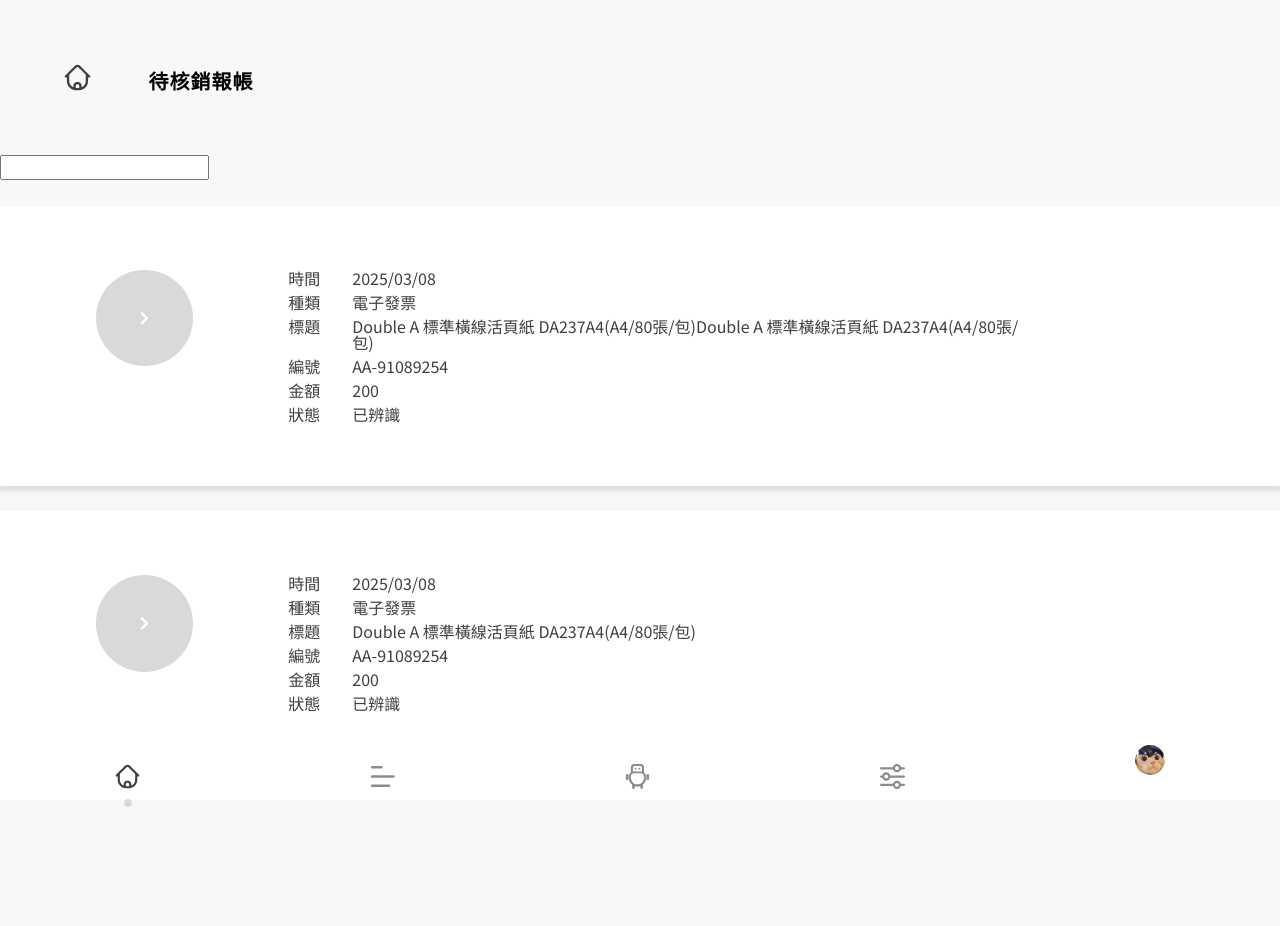
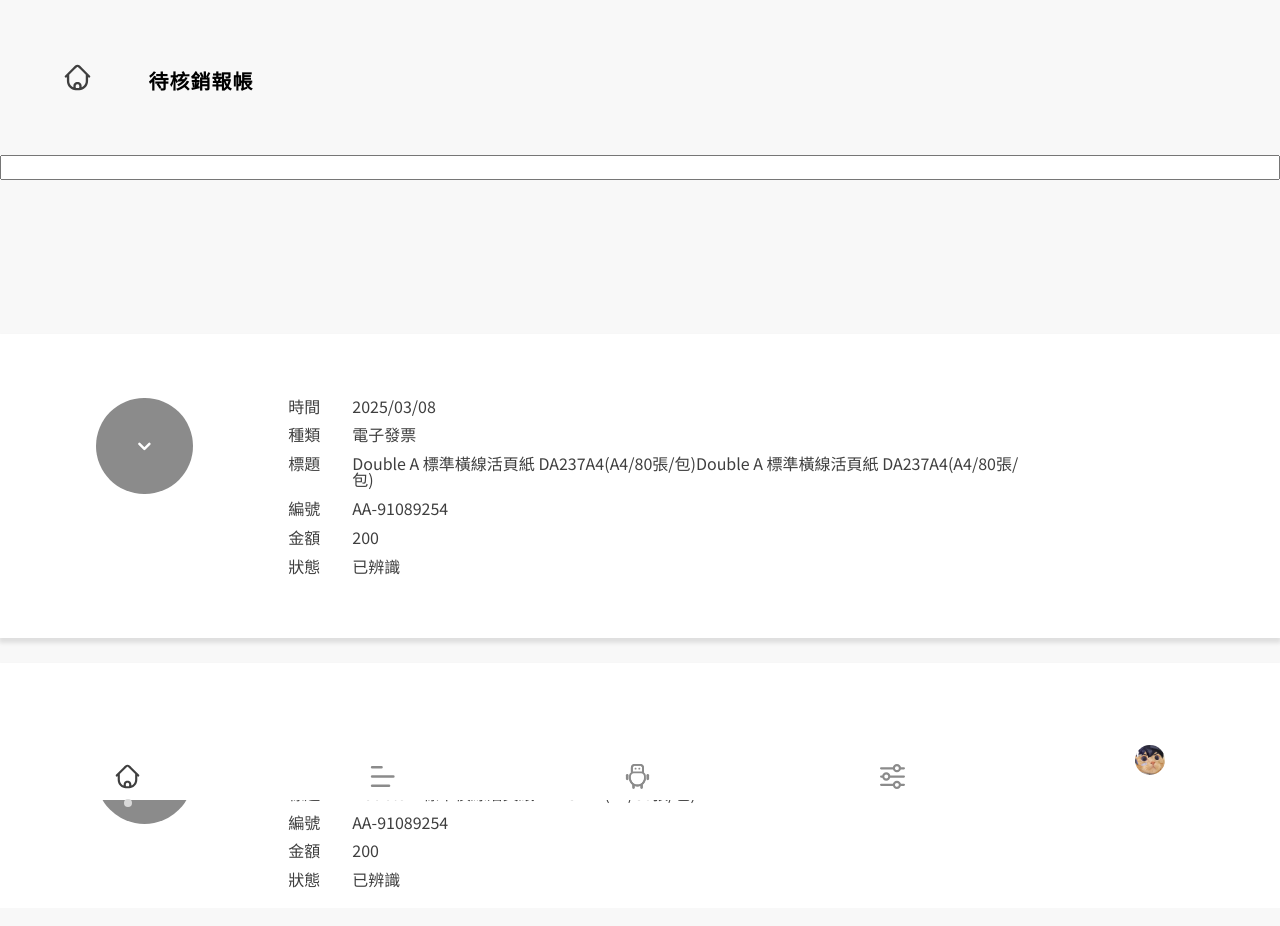
Before and after one commit to Parkerqa/114408, a Next.js app in the folder 114408-front-end/: page /user in a window 1280 px wide. Shown: the top 926 px of the page. Before the commit the page ends 800 px from the top, so only its background shows below. Built offline with nearby package versions, Linux system fonts and the light colour scheme.

Commit message:
前端 - 手機列表項目元件

```diff
--- /dev/null
+++ b/114408-front-end/components/common/InputField.tsx
@@ -0,0 +1,3 @@
+export default function InputField(){
+
+}
--- a/114408-front-end/components/common/MobileListItem.tsx
+++ b/114408-front-end/components/common/MobileListItem.tsx
@@ -1,43 +1,55 @@
 "use client";
 
 import { useState } from "react";
+import { ChevronDown } from "lucide-react";
 import { ChevronRight } from "lucide-react";
 import styles from "@/styles/components/common/MobileListItem.module.scss";
 import { listType } from "@/lib/types/listType";
 
 export default function MobileListItem({ data }: { data: listType }) {
-  const [isOpen, setIsOpen] = useState<boolean>(false);
+  const [isOpen, setIsOpen] = useState<boolean>(true);
+  const title = ["時間", "種類", "標題", "編號", "金額", "狀態"];
+  const values = [
+    data.time,
+    data.type,
+    data.title,
+    data.number,
+    data.money,
+    data.state,
+  ];
+
   return (
-    <>
-      <div className={styles.wrap}>
-        <ChevronRight size={20} strokeWidth={3} className={styles.circle} />
-        <div className={styles.detail}>
+    <div className={isOpen ? styles.detailBox : styles.partialBox}>
+      {isOpen ? (
+        <ChevronDown
+          size={20}
+          strokeWidth={3}
+          className={styles.toggle}
+          onClick={() => setIsOpen(false)}
+        />
+      ) : (
+        <ChevronRight
+          size={20}
+          strokeWidth={3}
+          className={styles.toggle}
+          onClick={() => setIsOpen(true)}
+        />
+      )}
+      <div className={styles.detail}>
+        {isOpen ? (
+          title.map((item, index) => (
+            <div className={styles.item} key={index}>
+              <p>{item}</p>
+              <p className={styles.info}>{values[index]}</p>
+            </div>
+          ))
+        ) : (
           <div className={styles.item}>
-            <p>時間</p>
-            <p className={styles.info}>{data.time}</p>
+            <p>{data.time}</p>
+            <p className={styles.partial}>{data.title}</p>
           </div>
-          <div className={styles.item}>
-            <p>種類</p>
-            <p className={styles.info}>{data.type}</p>
-          </div>
-          <div className={styles.item}>
-            <p>標題</p>
-            <p className={styles.info}>{data.title}</p>
-          </div>
-          <div className={styles.item}>
-            <p>編號</p>
-            <p className={styles.info}>{data.number}</p>
-          </div>
-          <div className={styles.item}>
-            <p>金額</p>
-            <p className={styles.info}>{data.money}</p>
-          </div>
-          <div className={styles.item}>
-            <p>狀態</p>
-            <p className={styles.info}>{data.state}</p>
-          </div>
-        </div>
+        )}
       </div>
-    </>
+    </div>
   );
 }
--- a/114408-front-end/src/app/user/page.tsx
+++ b/114408-front-end/src/app/user/page.tsx
@@ -4,13 +4,13 @@ import styles from "@/styles/app/UserPage.module.scss";
 
 export default function User() {
   return (
-    <>
+    <div className={styles.wrap}>
       <input type="text" name="" id="" />
       <div className={styles.list}>
         {liseData.map((item, index) => (
           <MobileListItem data={item} key={index} />
         ))}
       </div>
-    </>
+    </div>
   );
 }
--- a/114408-front-end/styles/app/UserPage.module.scss
+++ b/114408-front-end/styles/app/UserPage.module.scss
@@ -1,4 +1,9 @@
-.list{
-    max-height: 70vh;
+.wrap {
+  display: flex;
+  flex-direction: column;
+  .list {
+    margin: 10% 0;
+    max-height: 75vh;
     overflow: scroll;
+  }
 }
--- a/114408-front-end/styles/components/common/MobileListItem.module.scss
+++ b/114408-front-end/styles/components/common/MobileListItem.module.scss
@@ -1,6 +1,7 @@
 @use "@/styles/base/variables" as *;
 
-.wrap {
+.detailBox,
+.partialBox {
   margin: 2% 0;
   padding: 5% 0;
   display: flex;
@@ -8,28 +9,55 @@
   background-color: $main-white;
   box-shadow: 0px 4px 4px 1px rgba(0, 0, 0, 0.1);
 
-  .circle {
+  .toggle {
     color: $main-white;
     font-weight: 500;
     padding: 3%;
     border-radius: 50%;
-    background-color: $light-gray;
   }
 
   .detail {
     display: flex;
     flex-direction: column;
-    gap: 0.5rem;
+    gap: 0.8rem;
     width: 70%;
     height: fit-content;
 
     .item {
       display: flex;
-      gap: 2rem;
 
-      .info {
+      .info,
+      .partial {
         max-width: 75%;
       }
     }
   }
 }
+
+.detailBox {
+  .toggle {
+    background-color: $medium-gray;
+  }
+
+  .item {
+    gap: 2rem;
+  }
+}
+
+.partialBox {
+  align-items: center;
+
+  .toggle {
+    background-color: $light-gray;
+  }
+
+  .item {
+    gap: 1.2rem;
+  }
+
+  .partial {
+    white-space: nowrap;
+    overflow: hidden;
+    text-overflow: ellipsis;
+  }
+}
```
